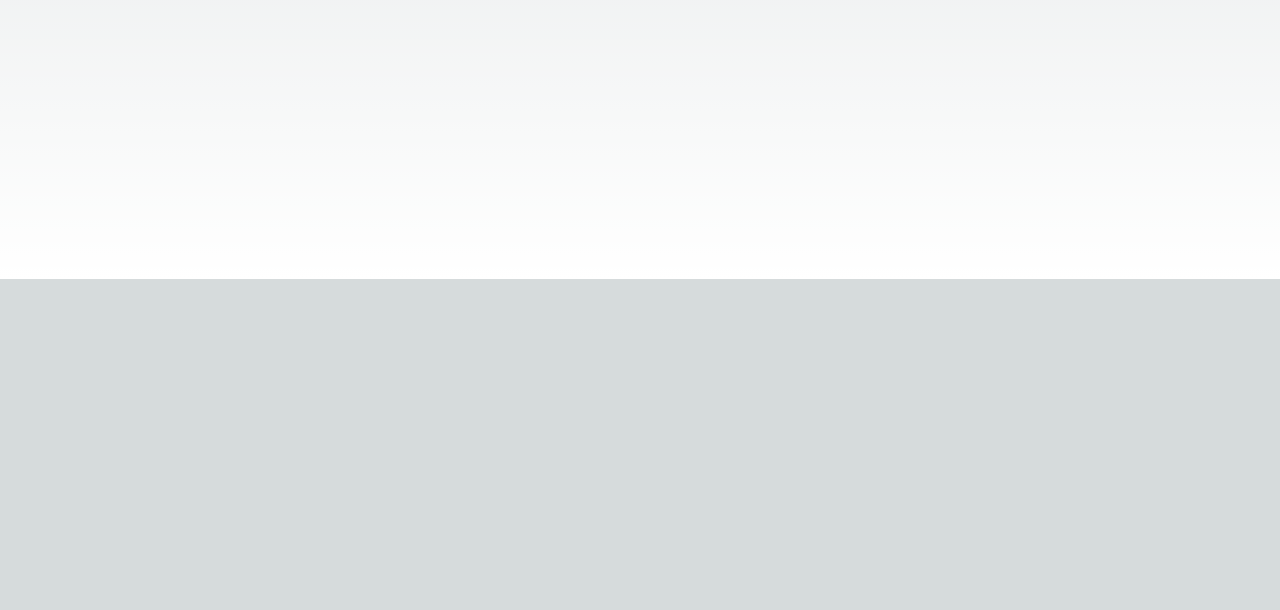
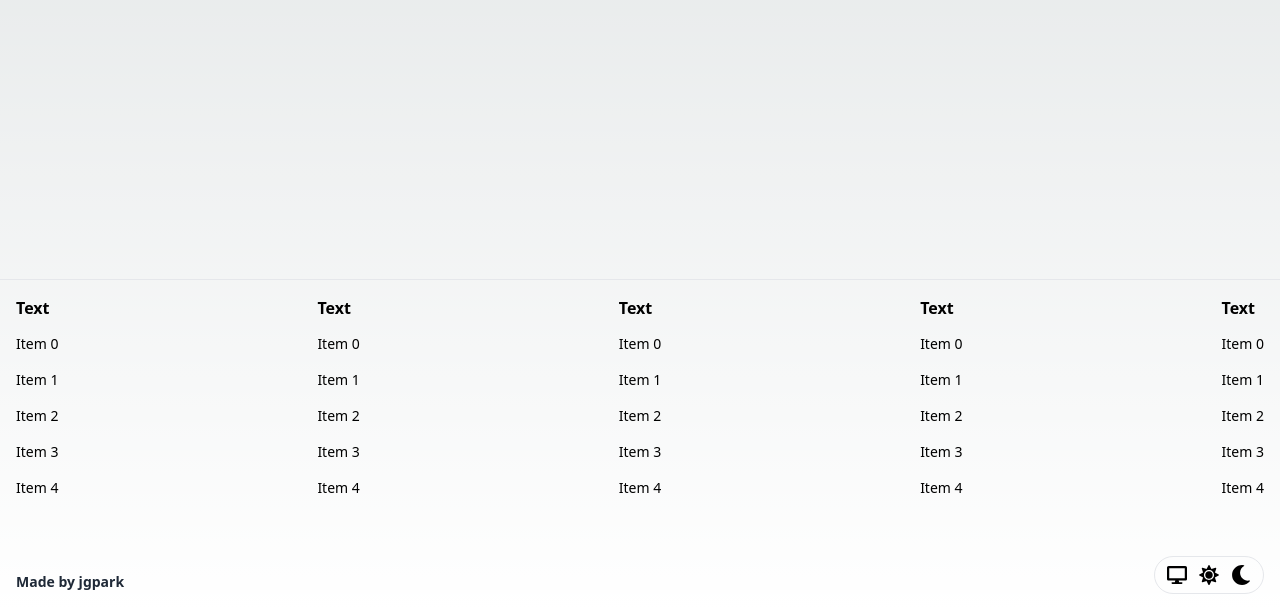
Before and after one commit to jjtjs159-jg/nextjs-boilerplate, a Next.js app: page / in a window 1280 px wide. Shown: the part 578-1188 px from the top of the page. Before the commit the page ends 857 px from the top, so only its background shows below. Built offline with nearby package versions, Linux system fonts and the light colour scheme.

Commit message:
feat: Footer 컴포넌트 정의 및 적용

```diff
--- a/src/app/layout.tsx
+++ b/src/app/layout.tsx
@@ -1,4 +1,5 @@
 import Header from '@/components/Headers/Header';
+import Footer from '@/components/Footers/Footer';
 import './globals.css';
 
 export const metadata = {
@@ -12,6 +13,7 @@ export default function RootLayout({ children }: { children: React.ReactNode })
       <body>
         <Header />
         <main className="flex flex-col w-full max-w-screen-2xl mx-auto">{children}</main>
+        <Footer />
       </body>
     </html>
   );
--- /dev/null
+++ b/src/components/Footers/Footer.tsx
@@ -0,0 +1,47 @@
+import Link from 'next/link';
+import { FaDesktop, FaSun, FaMoon } from 'react-icons/fa';
+
+export default function Footer() {
+  return (
+    <footer className="w-full border-t">
+      <div className="max-w-7xl mx-auto">
+        <div className="py-4 mx-4">
+          <div className="flex justify-between">
+            {Array.from(Array(5)).map((column, index) => (
+              <div key={`${column}_${index}`}>
+                <h4 className="block font-semibold">
+                  Text {column}
+                </h4>
+                <div className="text-sm leading-6">
+                  {Array.from(Array(5)).map((item, index) => (
+                    <Link href="/" className="block my-3" key={`${item}__${index}`}>
+                      Item {index}
+                    </Link>
+                  ))}
+                </div>
+              </div>
+            ))}
+          </div>
+          <div className="flex justify-between items-end mt-11">
+            <div className="text-gray-800">
+              <p className="text-sm leading-6 font-semibold">
+                Made by jgpark
+              </p>
+            </div>
+            <div className="flex items-center gap-3 py-2 px-3 border rounded-full">
+              <button type="button">
+                <FaDesktop className="w-5 h-5" />
+              </button>
+              <button type="button">
+                <FaSun className="w-5 h-5" />
+              </button>
+              <button type="button">
+                <FaMoon className="w-5 h-5" />
+              </button>
+            </div>
+          </div>
+        </div>
+      </div>
+    </footer>
+  )
+}
```
